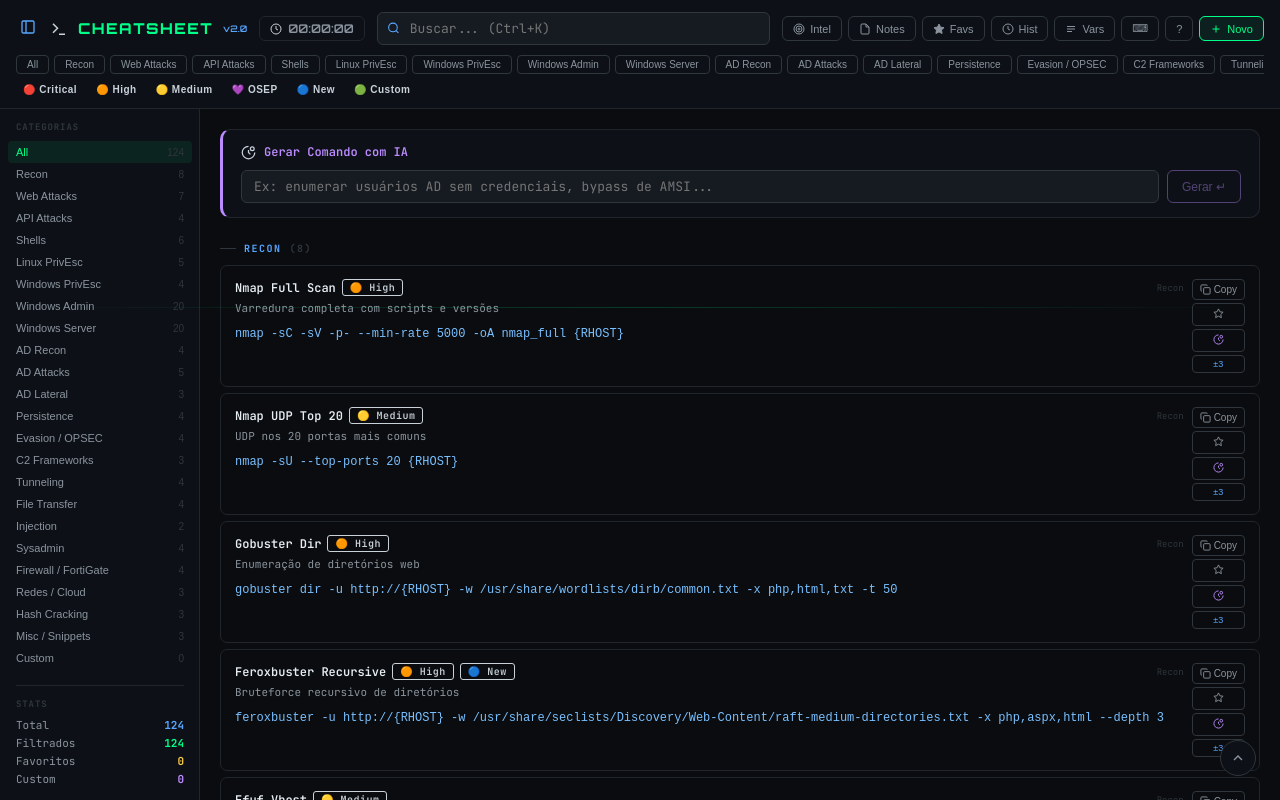
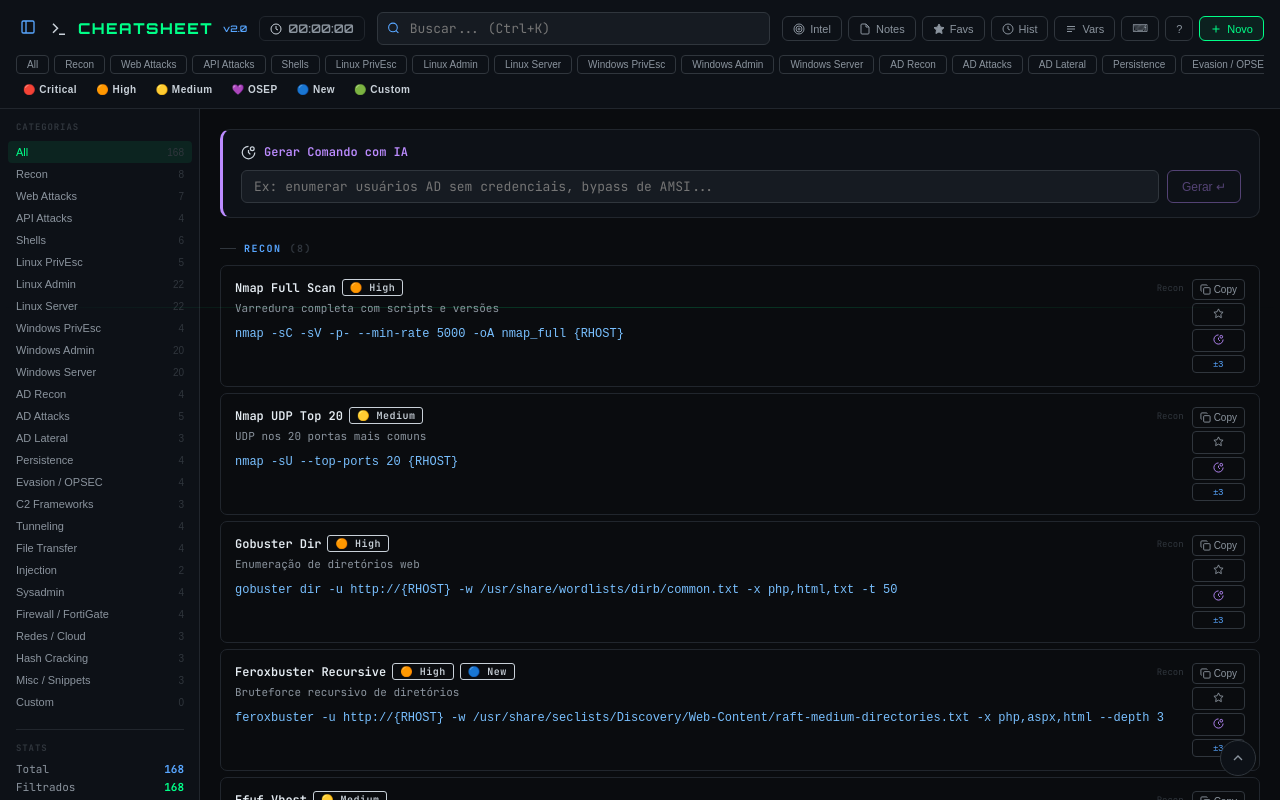
Before and after one commit to israelson/cheatsheet, a React (Vite) app: page / in a window 1280 px wide. Shown: the top 800 px of the page. Built offline with nearby package versions, Linux system fonts and the light colour scheme.

Commit message:
feat: add Linux Admin and Linux Server categories
44 new commands covering day-to-day Linux administration,
Nginx/Apache, SSL/Let's Encrypt, MySQL, PostgreSQL,
Docker, UFW, firewalld, and SSH hardening.

Co-Authored-By: Claude Sonnet 4.6 <noreply@anthropic.com>

```diff
--- a/src/App.jsx
+++ b/src/App.jsx
@@ -3,7 +3,8 @@ import { useState, useEffect, useRef } from "react";
 // ── CATEGORIES ────────────────────────────────────────────────────────────────
 const CATEGORIES = [
   "All","Recon","Web Attacks","API Attacks","Shells",
-  "Linux PrivEsc","Windows PrivEsc","Windows Admin","Windows Server",
+  "Linux PrivEsc","Linux Admin","Linux Server",
+  "Windows PrivEsc","Windows Admin","Windows Server",
   "AD Recon","AD Attacks","AD Lateral",
   "Persistence","Evasion / OPSEC","C2 Frameworks","Tunneling","File Transfer",
   "Injection","Sysadmin","Firewall / FortiGate","Redes / Cloud","Hash Cracking",
@@ -126,6 +127,52 @@ const INITIAL_COMMANDS = [
   {id:79,title:"Hashcat NTLM",category:"Hash Cracking",tags:["critical"],command:"hashcat -m 1000 {HASH} /usr/share/wordlists/rockyou.txt --force",desc:"Crack de hash NTLM com rockyou"},
   {id:80,title:"Hashcat Kerberoast",category:"Hash Cracking",tags:["critical"],command:"hashcat -m 13100 kerberoast.txt /usr/share/wordlists/rockyou.txt --force",desc:"Crack de TGS Kerberoast"},
   {id:81,title:"John SSH Key",category:"Hash Cracking",tags:["high"],command:"ssh2john id_rsa > hash.txt && john hash.txt --wordlist=/usr/share/wordlists/rockyou.txt",desc:"Crack de chave SSH privada protegida"},
+  // Linux Admin
+  {id:125,title:"Informações do Sistema",category:"Linux Admin",tags:["medium"],command:"uname -a && lsb_release -a 2>/dev/null || cat /etc/os-release",desc:"Exibe kernel, distro e versão do sistema"},
+  {id:126,title:"Uso de CPU e Memória",category:"Linux Admin",tags:["medium"],command:"top -bn1 | head -20",desc:"Snapshot de CPU e memória sem interface interativa"},
+  {id:127,title:"Uso de Disco",category:"Linux Admin",tags:["medium"],command:"df -hT && du -sh /*/  2>/dev/null | sort -rh | head -15",desc:"Espaço em disco por partição e diretórios maiores"},
+  {id:128,title:"Processos por CPU",category:"Linux Admin",tags:["medium"],command:"ps aux --sort=-%cpu | head -15",desc:"Top 15 processos por consumo de CPU"},
+  {id:129,title:"Portas em Escuta",category:"Linux Admin",tags:["medium"],command:"ss -tlnp",desc:"Lista portas TCP em escuta com PID do processo"},
+  {id:130,title:"Todas Conexões de Rede",category:"Linux Admin",tags:["medium"],command:"ss -tunap",desc:"Conexões TCP e UDP ativas com processos associados"},
+  {id:131,title:"Usuários Logados",category:"Linux Admin",tags:["medium"],command:"w && last -n 20",desc:"Usuários conectados agora e últimos 20 logins"},
+  {id:132,title:"Listar Usuários do Sistema",category:"Linux Admin",tags:["medium"],command:"getent passwd | awk -F: '$3>=1000 {print $1,$3,$6,$7}' | column -t",desc:"Lista usuários reais (UID>=1000) com home e shell"},
+  {id:133,title:"Criar Usuário com Home",category:"Linux Admin",tags:["high"],command:"useradd -m -s /bin/bash {USER} && echo '{USER}:{PASS}' | chpasswd",desc:"Cria usuário com diretório home e define senha"},
+  {id:134,title:"Adicionar ao Sudoers",category:"Linux Admin",tags:["high"],command:"usermod -aG sudo {USER}",desc:"Adiciona usuário ao grupo sudo (Debian/Ubuntu) ou wheel (RHEL)"},
+  {id:135,title:"Permissões de Arquivo",category:"Linux Admin",tags:["medium"],command:"chmod 750 /caminho && chown {USER}:{USER} /caminho",desc:"Define permissões e dono de arquivo ou diretório"},
+  {id:136,title:"Encontrar Arquivos Grandes",category:"Linux Admin",tags:["medium"],command:"find / -type f -size +100M -exec ls -lh {} \\; 2>/dev/null | sort -rh | head -20",desc:"Localiza os 20 maiores arquivos no sistema"},
+  {id:137,title:"Logs do Sistema",category:"Linux Admin",tags:["medium"],command:"journalctl -xe --since '1 hour ago' | tail -100",desc:"Últimas entradas de log do systemd na última hora"},
+  {id:138,title:"Agendar Tarefa (Cron)",category:"Linux Admin",tags:["medium"],command:"(crontab -l 2>/dev/null; echo '0 3 * * * /opt/backup.sh >> /var/log/backup.log 2>&1') | crontab -",desc:"Adiciona cron job sem sobrescrever os existentes"},
+  {id:139,title:"Verificar Serviço",category:"Linux Admin",tags:["medium"],command:"systemctl status {USER} && journalctl -u {USER} -n 50 --no-pager",desc:"Status e últimas 50 linhas de log de um serviço"},
+  {id:140,title:"Reiniciar Serviço",category:"Linux Admin",tags:["medium"],command:"systemctl restart {USER} && systemctl status {USER}",desc:"Reinicia um serviço e verifica o resultado"},
+  {id:141,title:"Rotas de Rede",category:"Linux Admin",tags:["medium"],command:"ip route show && ip -6 route show",desc:"Tabelas de roteamento IPv4 e IPv6"},
+  {id:142,title:"Interfaces de Rede",category:"Linux Admin",tags:["medium"],command:"ip -br addr show",desc:"Lista interfaces com IPs de forma compacta"},
+  {id:143,title:"Verificar Abertura de Porta Remota",category:"Linux Admin",tags:["medium"],command:"nc -zv {RHOST} {RPORT} 2>&1 || timeout 3 bash -c 'echo >/dev/tcp/{RHOST}/{RPORT}' && echo open",desc:"Testa conectividade TCP em porta específica sem telnet"},
+  {id:144,title:"Capturar Tráfego",category:"Linux Admin",tags:["high"],command:"tcpdump -i any -nn -w /tmp/cap.pcap host {RHOST} &",desc:"Captura pacotes de/para um host em background"},
+  {id:145,title:"Atualizar Sistema (Debian/Ubuntu)",category:"Linux Admin",tags:["medium"],command:"apt update && apt upgrade -y && apt autoremove -y",desc:"Atualiza todos os pacotes e remove os desnecessários"},
+  {id:146,title:"Atualizar Sistema (RHEL/Fedora)",category:"Linux Admin",tags:["medium"],command:"dnf update -y && dnf autoremove -y",desc:"Atualiza pacotes e remove dependências órfãs"},
+  // Linux Server
+  {id:147,title:"Status do Nginx",category:"Linux Server",tags:["medium"],command:"systemctl status nginx && nginx -t",desc:"Verifica status e valida configuração do Nginx"},
+  {id:148,title:"Recarregar Nginx",category:"Linux Server",tags:["medium"],command:"nginx -t && systemctl reload nginx",desc:"Valida config e recarrega Nginx sem downtime"},
+  {id:149,title:"Logs de Acesso Nginx",category:"Linux Server",tags:["medium"],command:"tail -f /var/log/nginx/access.log | awk '{print $1, $7, $9}'",desc:"Logs de acesso em tempo real: IP, URI, status"},
+  {id:150,title:"Status do Apache",category:"Linux Server",tags:["medium"],command:"systemctl status apache2 || systemctl status httpd && apachectl -t",desc:"Status e validação de config do Apache (Debian/RHEL)"},
+  {id:151,title:"VirtualHosts Apache Ativos",category:"Linux Server",tags:["medium"],command:"apachectl -S 2>&1 | head -40",desc:"Lista todos os VirtualHosts configurados e porta de escuta"},
+  {id:152,title:"Certificado SSL - Validade",category:"Linux Server",tags:["high"],command:"echo | openssl s_client -connect {RHOST}:443 -servername {RHOST} 2>/dev/null | openssl x509 -noout -dates -subject",desc:"Verifica validade e domínio do certificado SSL"},
+  {id:153,title:"Gerar Cert Let's Encrypt",category:"Linux Server",tags:["high"],command:"certbot --nginx -d {DOMAIN} --non-interactive --agree-tos -m admin@{DOMAIN}",desc:"Emite e instala certificado Let's Encrypt via Certbot no Nginx"},
+  {id:154,title:"Renovar Certs Let's Encrypt",category:"Linux Server",tags:["medium"],command:"certbot renew --dry-run && certbot renew",desc:"Testa e efetua renovação de todos os certificados gerenciados"},
+  {id:155,title:"MySQL - Status e Versão",category:"Linux Server",tags:["medium"],command:"mysql -u root -p -e 'STATUS; SHOW DATABASES;'",desc:"Conecta ao MySQL e lista bancos de dados"},
+  {id:156,title:"MySQL - Backup de Database",category:"Linux Server",tags:["high"],command:"mysqldump -u root -p --single-transaction --routines --triggers {USER} | gzip > /backup/{USER}_$(date +%F).sql.gz",desc:"Dump completo de uma database com compressão"},
+  {id:157,title:"PostgreSQL - Status",category:"Linux Server",tags:["medium"],command:"systemctl status postgresql && psql -U postgres -c '\\l'",desc:"Status do serviço e lista de databases PostgreSQL"},
+  {id:158,title:"PostgreSQL - Backup",category:"Linux Server",tags:["high"],command:"pg_dump -U postgres -Fc {USER} > /backup/{USER}_$(date +%F).dump",desc:"Backup em formato custom (restaurável com pg_restore)"},
+  {id:159,title:"Docker - Containers Ativos",category:"Linux Server",tags:["medium"],command:"docker ps --format 'table {{.Names}}\\t{{.Status}}\\t{{.Ports}}'",desc:"Lista containers em execução com nome, status e portas"},
+  {id:160,title:"Docker - Logs em Tempo Real",category:"Linux Server",tags:["medium"],command:"docker logs -f --tail 100 {USER}",desc:"Segue os últimos 100 logs de um container"},
+  {id:161,title:"Docker - Limpeza Geral",category:"Linux Server",tags:["high"],command:"docker system prune -af --volumes",desc:"Remove containers parados, imagens não usadas e volumes órfãos"},
+  {id:162,title:"Firewall UFW - Regras",category:"Linux Server",tags:["medium"],command:"ufw status numbered",desc:"Lista regras UFW numeradas (Ubuntu/Debian)"},
+  {id:163,title:"Firewall UFW - Liberar Porta",category:"Linux Server",tags:["medium"],command:"ufw allow {RPORT}/tcp && ufw reload",desc:"Libera uma porta TCP no UFW e recarrega as regras"},
+  {id:164,title:"Firewall firewalld - Regras",category:"Linux Server",tags:["medium"],command:"firewall-cmd --list-all",desc:"Lista regras ativas no firewalld (RHEL/Fedora/CentOS)"},
+  {id:165,title:"Firewall firewalld - Liberar Porta",category:"Linux Server",tags:["medium"],command:"firewall-cmd --permanent --add-port={RPORT}/tcp && firewall-cmd --reload",desc:"Adiciona porta permanentemente ao firewalld"},
+  {id:166,title:"SSH - Hardening Básico",category:"Linux Server",tags:["high"],command:"sed -i 's/#PermitRootLogin yes/PermitRootLogin no/;s/#PasswordAuthentication yes/PasswordAuthentication no/' /etc/ssh/sshd_config && systemctl restart sshd",desc:"Desabilita login root e autenticação por senha no SSH"},
+  {id:167,title:"Verificar Atualizações de Segurança",category:"Linux Server",tags:["high"],command:"apt list --upgradable 2>/dev/null | grep -i security || dnf updateinfo list security 2>/dev/null",desc:"Lista apenas atualizações de segurança pendentes"},
+  {id:168,title:"Carga do Sistema (Load Average)",category:"Linux Server",tags:["medium"],command:"uptime && cat /proc/loadavg && nproc",desc:"Exibe uptime, load average e número de CPUs"},
   // Windows Admin
   {id:85,title:"Informações de Rede",category:"Windows Admin",tags:["medium"],command:"ipconfig /all",desc:"Exibe configurações completas de rede (IP, MAC, DNS, Gateway)"},
   {id:86,title:"Conexões Ativas",category:"Windows Admin",tags:["medium"],command:"netstat -ano",desc:"Lista conexões TCP/UDP ativas com PID do processo"},
```
